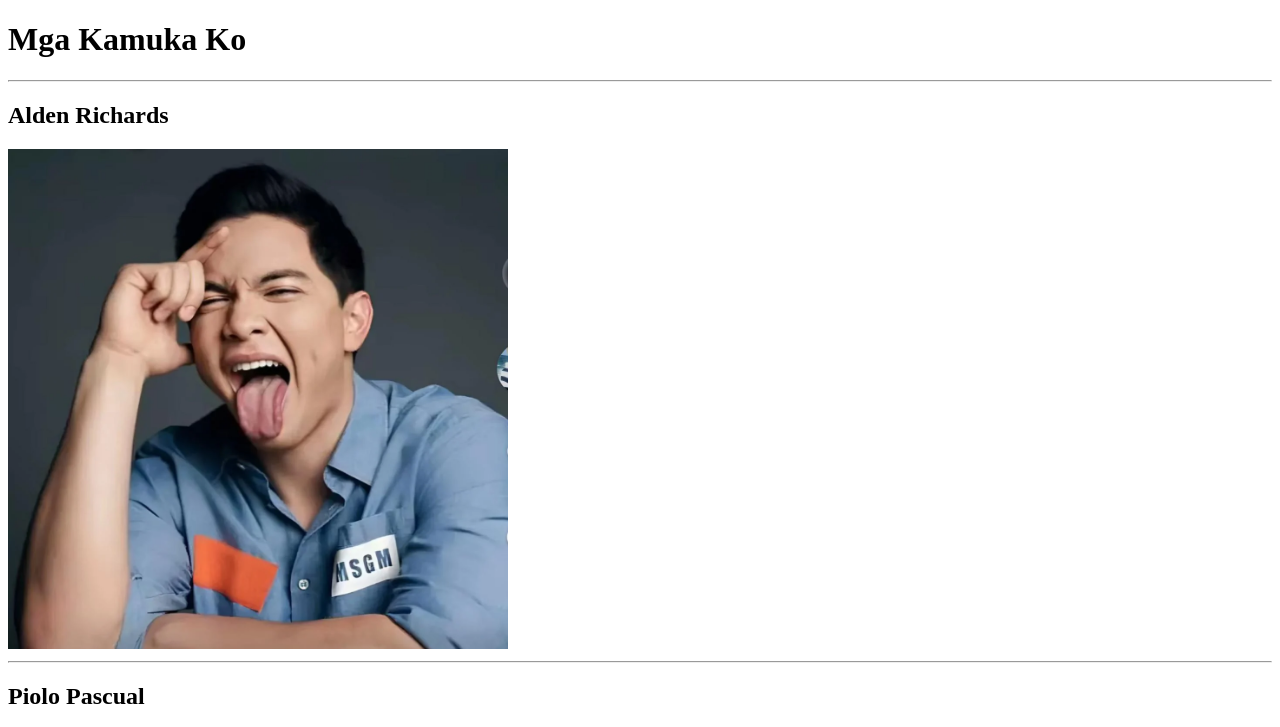
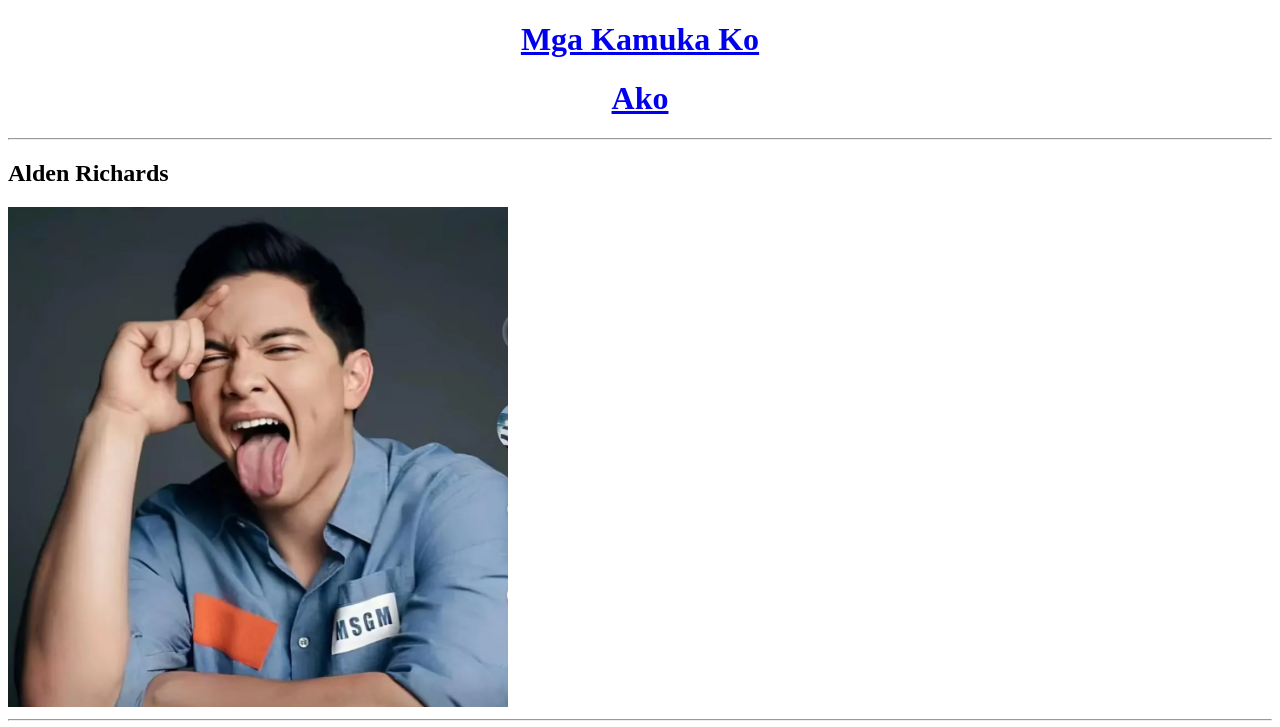
Before and after one commit to leeamlaping7-dot/pogi, a plain HTML site: page index.html in a window 1280 px wide. Shown: the top 727 px of the page. Drawn offline with Linux system fonts and the light colour scheme.

Commit message:
Update index.html

```diff
--- a/index.html
+++ b/index.html
@@ -6,7 +6,10 @@
         <title>Mga Kamuka Ko</title>
     </head>
     <body>
-        <h1>Mga Kamuka Ko</h1>
+        <div align="center">
+        <h1> <a href = "index.html"> Mga Kamuka Ko </a> </h1>
+        <h1> <a href = "gwapo.html"> Ako </a> </h1>
+        </div>
         <hr>
         <h2><b>Alden Richards</b></h2>
         <img src="alden.jpg" alt="Alden" width="500px" height="500px">
```
